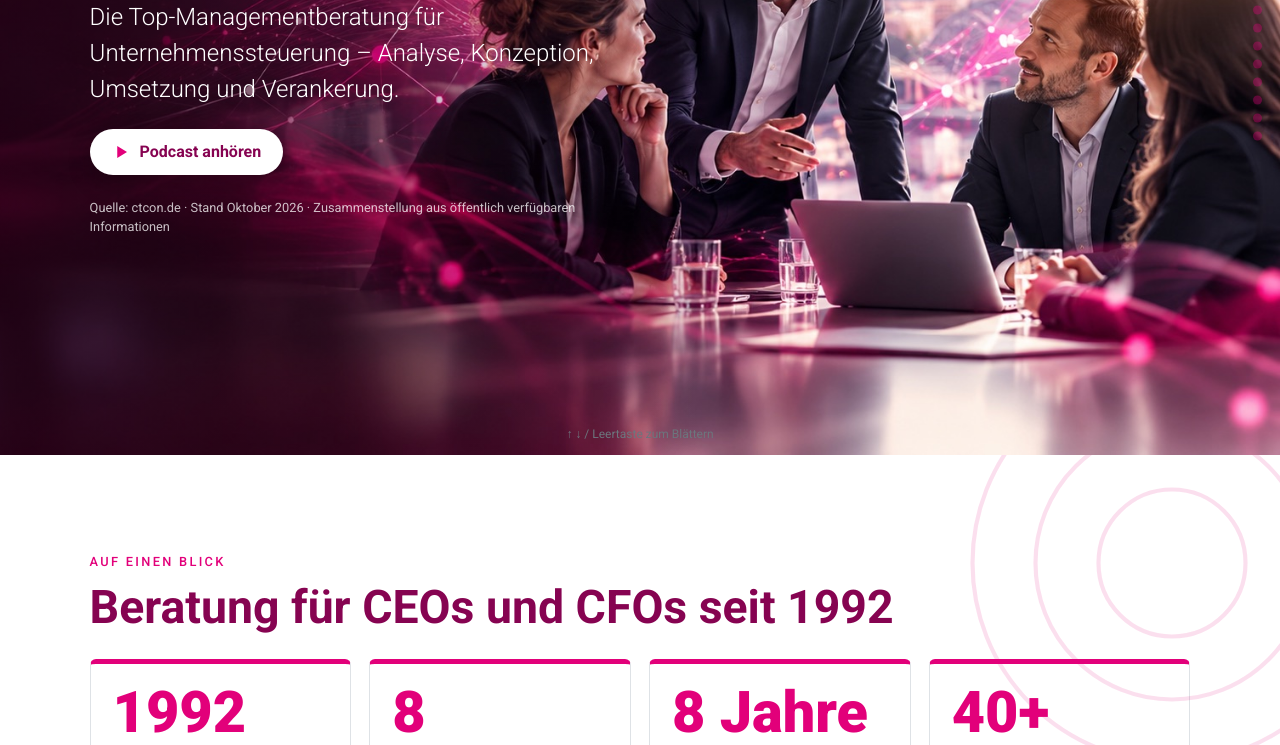
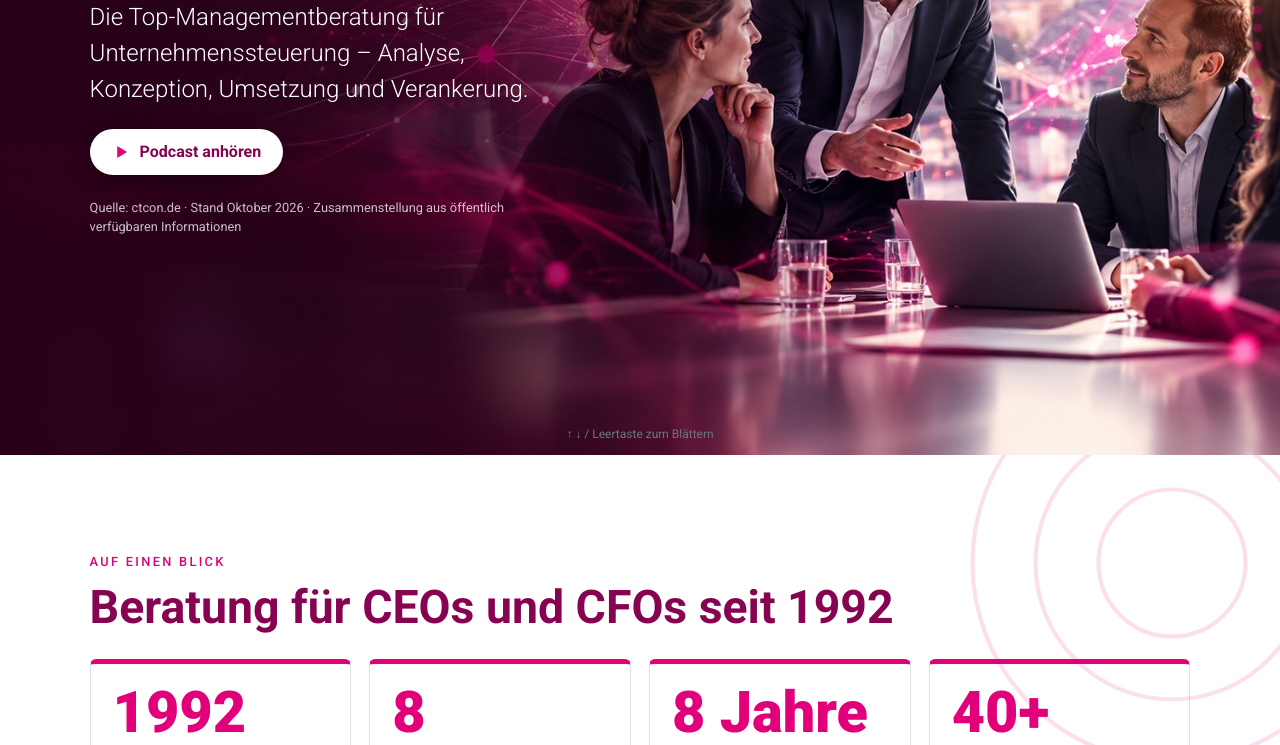
Before and after one commit to ProfessorOrbach/ctcon-vorstellung-7k2q, a plain HTML site: page index.html in a window 1280 px wide. Shown: the part 345-1090 px from the top of the page. Drawn offline with Linux system fonts and the light colour scheme.

Commit message:
Titelfolie: Textlesbarkeit über Bild verbessert
Co-Authored-By: Claude Sonnet 5.5 <noreply@anthropic.com>

```diff
--- a/index.html
+++ b/index.html
@@ -49,7 +49,7 @@ nav a.on{opacity:1;transform:scale(1.4)}
 @media print{section{min-height:auto;page-break-after:always}nav,.hint{display:none}}
 
 /* visuals */
-.hero{display:grid;grid-template-columns:1fr;max-width:46%;gap:30px;align-items:center}
+.hero{display:grid;grid-template-columns:1fr;max-width:42%;gap:30px;align-items:center}
 .hero svg{width:100%;height:auto;max-height:70vh}
 .deco{position:absolute;right:-8vw;top:-8vw;width:34vw;max-width:420px;opacity:.12;pointer-events:none}
 .grad .deco{opacity:.18}
@@ -96,7 +96,7 @@ nav a.on{opacity:1;transform:scale(1.4)}
 <nav id="nav"></nav>
 <div class="hint">↑ ↓ / Leertaste zum Blättern</div>
 
-<section class="grad" id="s0" style="background:linear-gradient(90deg,rgba(45,0,26,.55) 0%,rgba(45,0,26,0) 55%),url(header-ki.jpg) center right/cover no-repeat,#51002e"><div class="hero"><div>
+<section class="grad" id="s0" style="background:linear-gradient(90deg,rgba(45,0,26,.85) 0%,rgba(45,0,26,.6) 35%,rgba(45,0,26,0) 62%),url(header-ki.jpg) 25% center/cover no-repeat,#51002e"><div class="hero"><div>
   <div class="tag">Unternehmenspräsentation</div>
   <h1>CT<span style="opacity:.75">con</span></h1>
   <p class="lead">Die Top-Managementberatung für Unternehmenssteuerung – Analyse, Konzeption, Umsetzung und Verankerung.</p>
```
